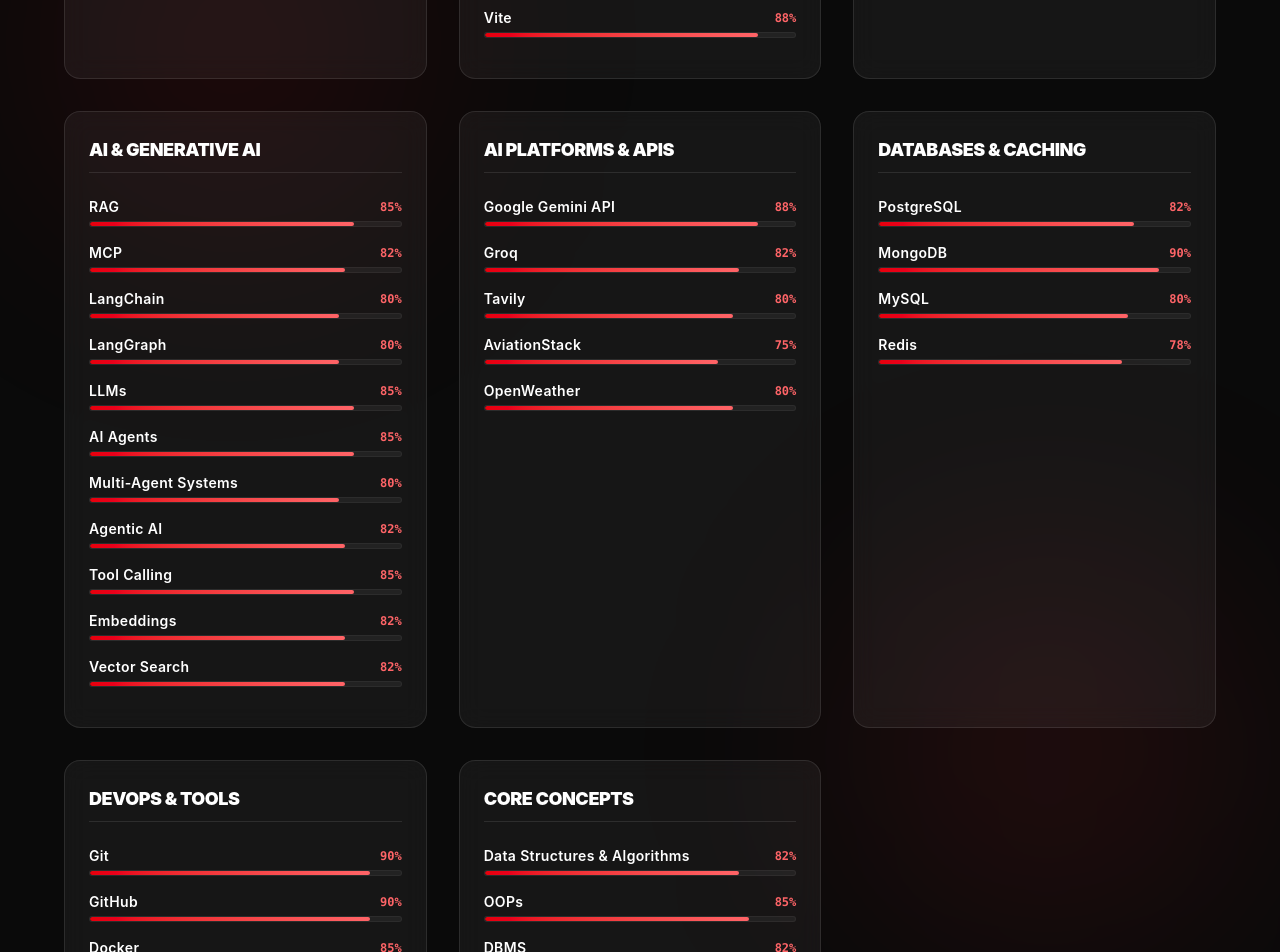
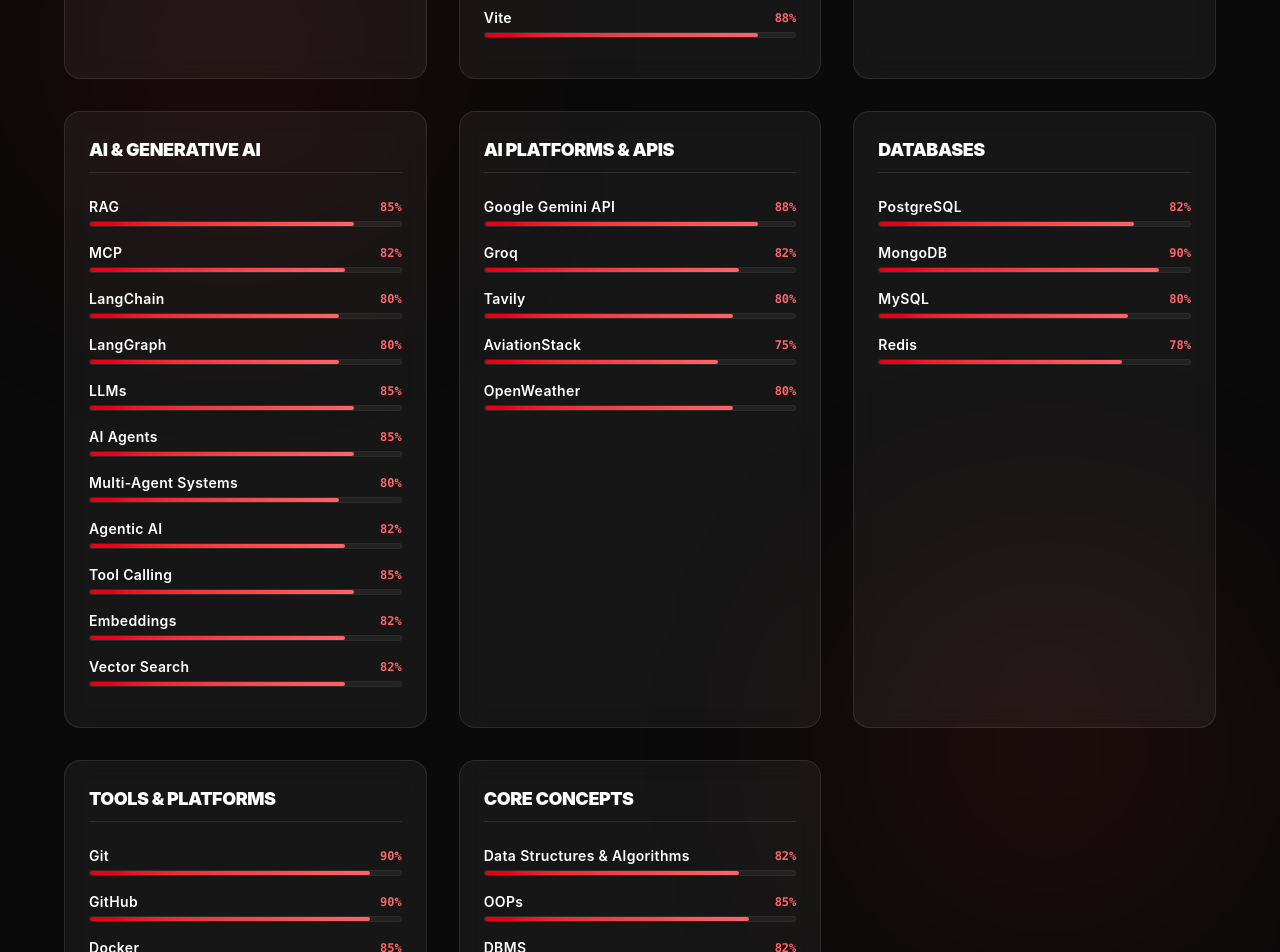
Before and after one commit to asirrafique/Portfolio, a React (Vite) app: page / in a window 1280 px wide. Shown: the part 2100-3052 px from the top of the page. Built offline with nearby package versions, Linux system fonts and the light colour scheme; no server answers.

Commit message:
Update technical skills section

```diff
--- a/src/data/portfolioData.js
+++ b/src/data/portfolioData.js
@@ -153,7 +153,7 @@
     },
 
     {
-      title: "Databases & Caching",
+      title: "Databases",
       skills: [
         { name: "PostgreSQL", level: 82 },
         { name: "MongoDB", level: 90 },
@@ -163,7 +163,7 @@
     },
 
     {
-      title: "DevOps & Tools",
+      title: "Tools & Platforms",
       skills: [
         { name: "Git", level: 90 },
         { name: "GitHub", level: 90 },
```
